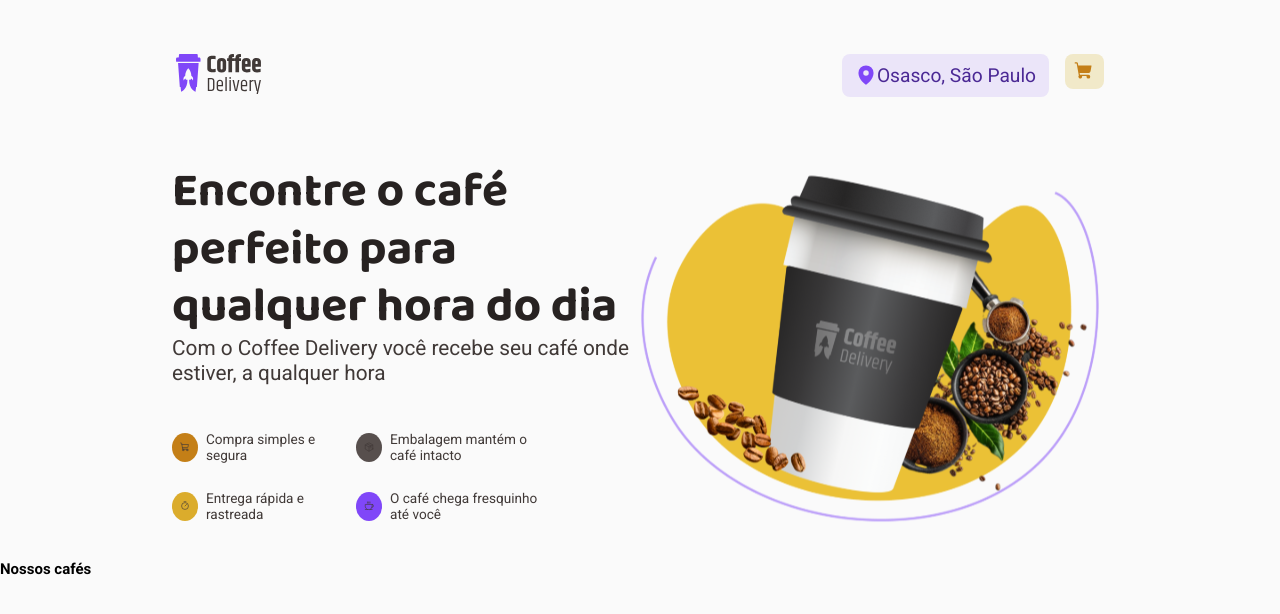
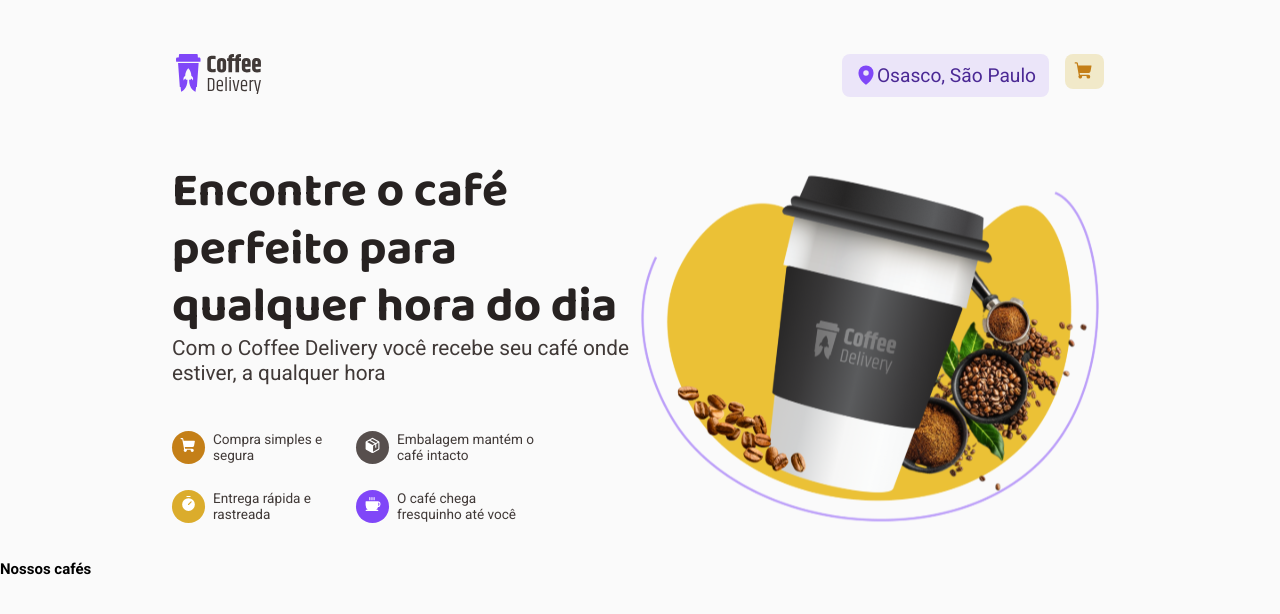
Before and after one commit to cauealb/projects-React, a React (Vite) app in the folder 05-coffe-delivey/: page / in a window 1280 px wide. Shown: the top 614 px of the page. Built offline with nearby package versions, Linux system fonts and the light colour scheme.

Commit message:
style: ALterando cor e tamanho dos icons

```diff
--- a/05-coffe-delivey/src/Routes/Components/Hero/Hero.tsx
+++ b/05-coffe-delivey/src/Routes/Components/Hero/Hero.tsx
@@ -14,19 +14,19 @@ export function Hero() {
                     </DivHeroInfosStyle>
                     <SpecificationDivStyle>
                         <div>
-                            <IconsSpecificationStyle color="yellow2"><ShoppingCart size={10}/></IconsSpecificationStyle>
+                            <IconsSpecificationStyle color="yellow2"><ShoppingCart size={17} weight="fill" color="#fff"/></IconsSpecificationStyle>
                             <p>Compra simples e segura</p>
                         </div>
                         <div>
-                            <IconsSpecificationStyle color="gray"><Package size={10}/></IconsSpecificationStyle>
+                            <IconsSpecificationStyle color="gray"><Package size={17} weight="fill" color="#fff"/></IconsSpecificationStyle>
                             <p>Embalagem mantém o café intacto</p>
                         </div>
                         <div>
-                            <IconsSpecificationStyle color="yellow"><Timer size={10}/></IconsSpecificationStyle>
+                            <IconsSpecificationStyle color="yellow"><Timer size={17} weight="fill" color="#fff"/></IconsSpecificationStyle>
                             <p>Entrega rápida e rastreada</p>
                         </div>
                         <div>
-                            <IconsSpecificationStyle color="purple"><Coffee size={10}/></IconsSpecificationStyle>
+                            <IconsSpecificationStyle color="purple"><Coffee size={17} weight="fill" color="#fff"/></IconsSpecificationStyle>
                             <p>O café chega fresquinho até você</p>
                         </div>
                     </SpecificationDivStyle>
```
